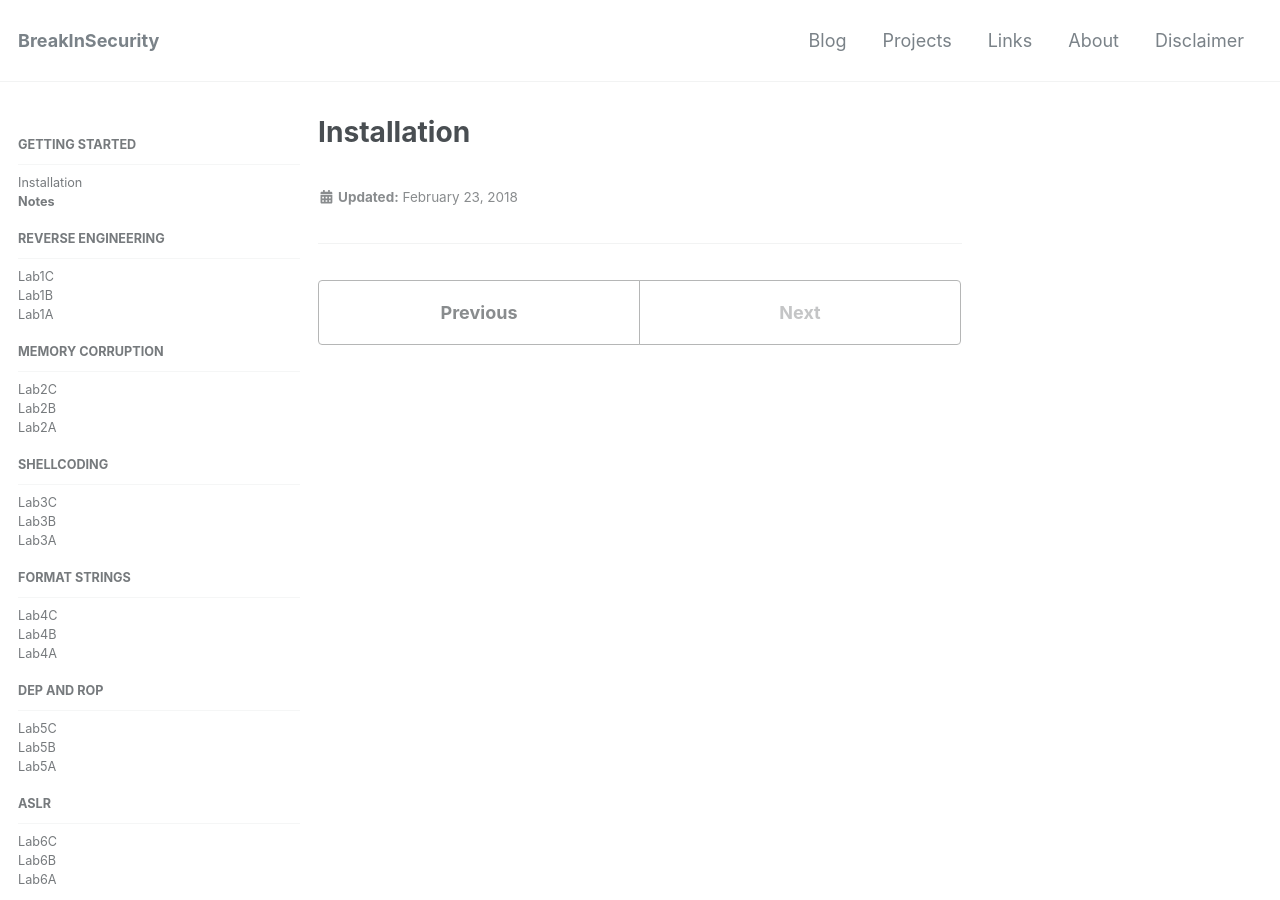
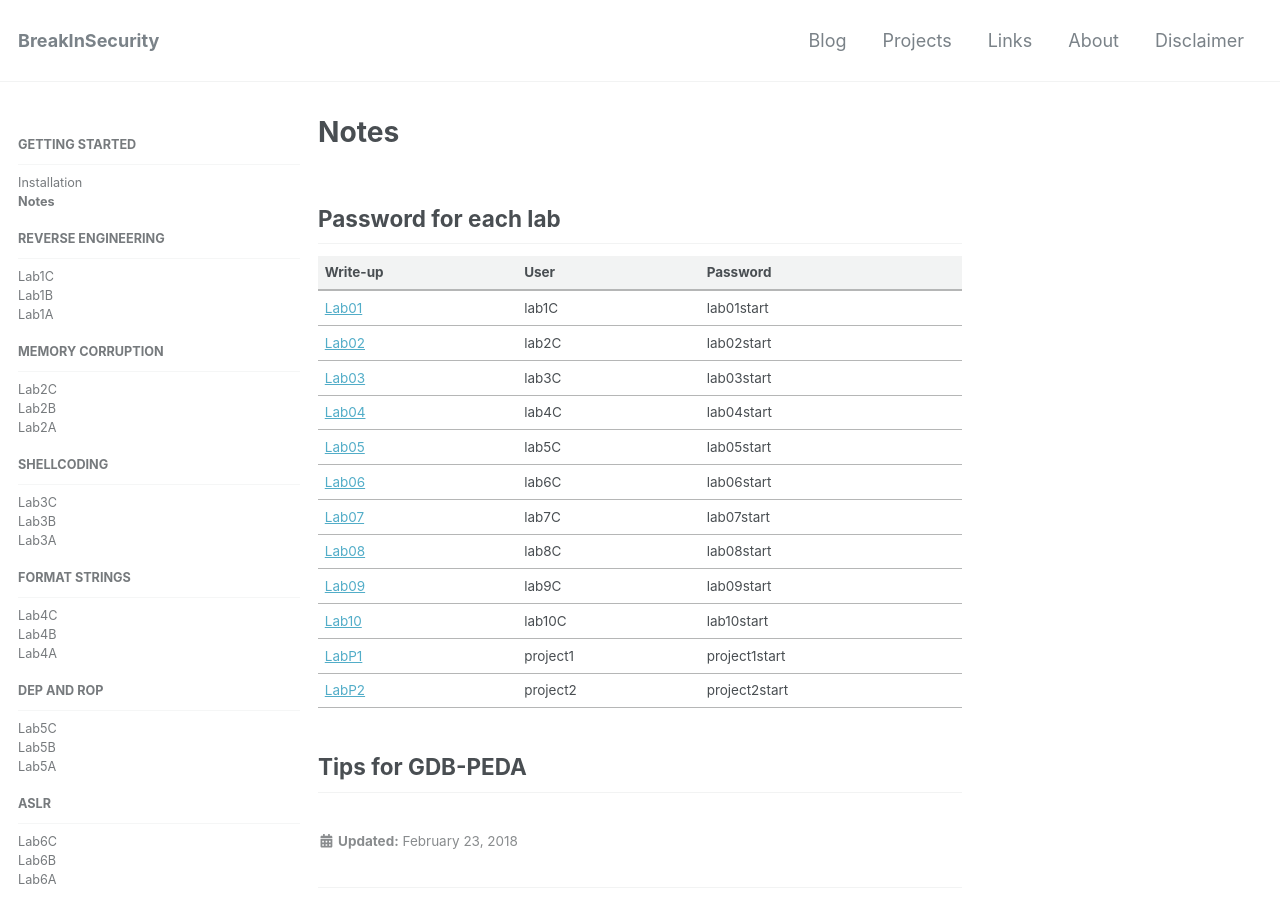
Before and after one commit to axcheron/axcheron.github.io, a Jekyll site: the page built from _mbe/mbe_notes.md, in a window 1280 px wide and 900 px high. Built offline with Jekyll 4.4.1, drawn with Linux system fonts in a browser that asks for light colours; nearby versions of some CDN libraries.

Commit message:
upload img

```diff
--- a/_mbe/mbe_notes.md
+++ b/_mbe/mbe_notes.md
@@ -1,5 +1,24 @@
 ---
-title: "Installation"
+title: "Notes"
 permalink: /writeups/mbe/mbe_notes/
-excerpt: "How to install the MBE Lab (Warzone)."
+excerpt: "Some notes about the MBE Lab (Warzone)."
 ---
+
+## Password for each lab
+
+Write-up | User | Password
+-------- | -----| --------
+[Lab01](/writeups/mbe/lab1c/) | lab1C | lab01start
+[Lab02](/writeups/mbe/lab2c/) | lab2C | lab02start
+[Lab03](/writeups/mbe/lab3c/) | lab3C | lab03start
+[Lab04](/writeups/mbe/lab4c/) | lab4C | lab04start
+[Lab05](/writeups/mbe/lab5c/) | lab5C | lab05start
+[Lab06](/writeups/mbe/lab6c/) | lab6C | lab06start
+[Lab07](/writeups/mbe/lab7c/) | lab7C | lab07start
+[Lab08](/writeups/mbe/lab8c/) | lab8C | lab08start
+[Lab09](/writeups/mbe/lab9c/) | lab9C | lab09start
+[Lab10](/writeups/mbe/lab10c/) | lab10C | lab10start
+[LabP1](/writeups/mbe/project1/) | project1 | project1start
+[LabP2](/writeups/mbe/project2/) | project2 | project2start
+
+## Tips for GDB-PEDA
```
Also changed, not shown: _mbe/installation.md (+35 -8 lines), images/headers/header_chip_01.jpg (deleted), images/headers/header_code_01.jpg (deleted), images/headers/header_usb_01.jpg (deleted), images/mbe/mbe_custom_vm.png (added), images/mbe/mbe_disk.png (added), images/mbe/mbe_ip.png (added), images/mbe/mbe_os.png (added).
